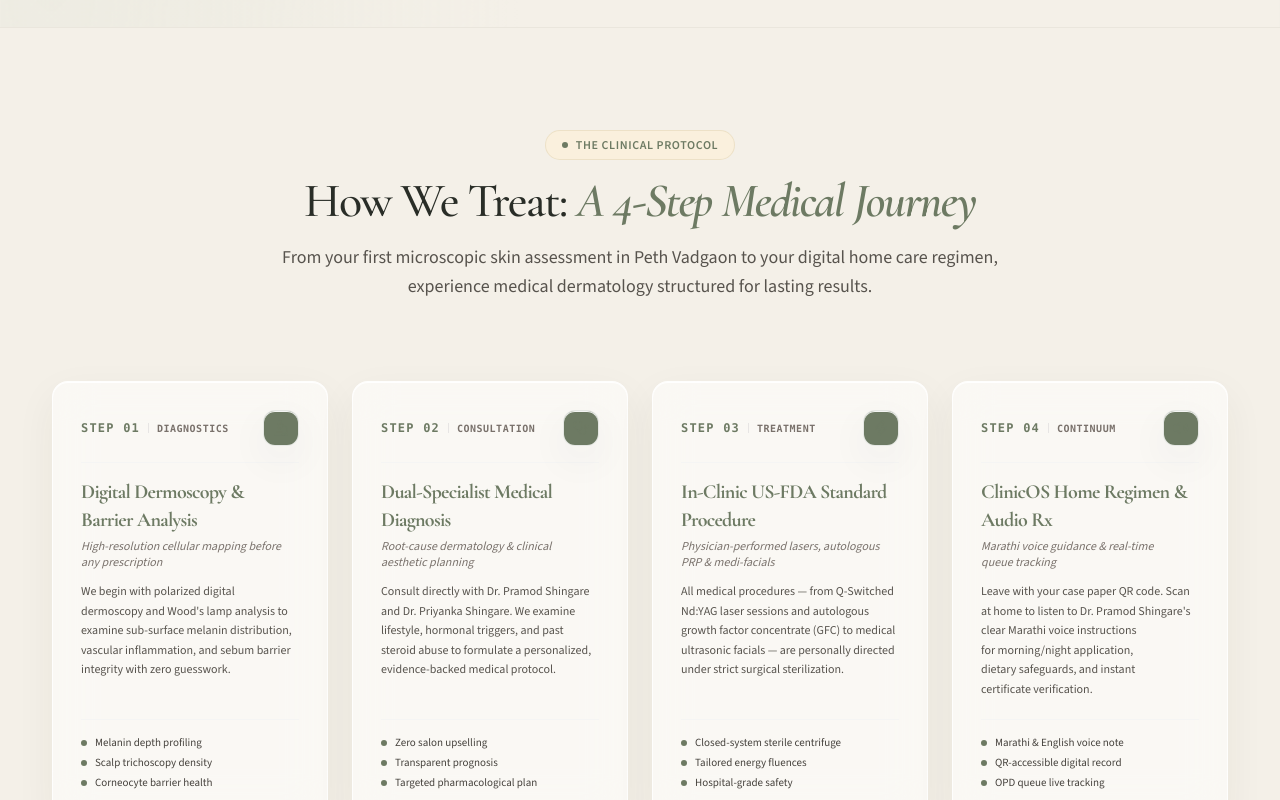
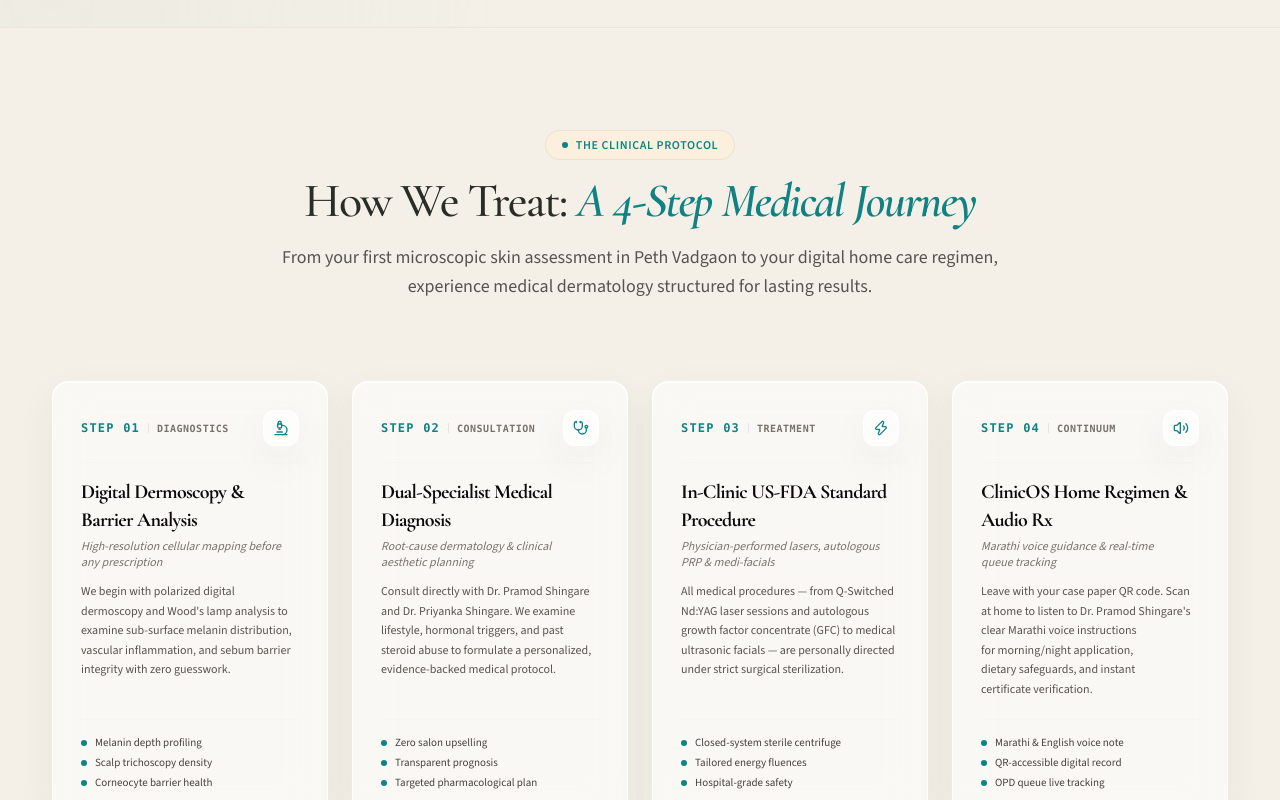
Before and after one commit to axiogenai/shingare-skin-clinic, a Next.js app: page / in a window 1280 px wide. Shown: the part 3200-4000 px from the top of the page. Built offline with nearby package versions, Linux system fonts and the light colour scheme; a web font is replaced by a local one.

Commit message:
Remove broad color overrides that caused blank green icon tiles

```diff
--- a/src/app/homepage-redesign.module.css
+++ b/src/app/homepage-redesign.module.css
@@ -104,22 +104,6 @@
     0 20px 48px rgba(48, 53, 43, 0.085);
 }
 
-.homepage > :global(section) [class*="text-[#108283]"],
-.homepage > :global(section) [class*="text-[#0e787a]"] {
-  color: var(--home-sage) !important;
-}
-
-.homepage > :global(section) [class*="bg-[#108283]"],
-.homepage > :global(section) [class*="bg-[#0e787a]"] {
-  background-color: var(--home-sage) !important;
-}
-
-.homepage > :global(section) [class*="text-[#93231f]"],
-.homepage > :global(section) [class*="text-[#991b1b]"],
-.homepage > :global(section) [class*="text-[#881337]"] {
-  color: var(--home-wine) !important;
-}
-
 .homepage > :global(section) a:focus-visible,
 .homepage > :global(section) button:focus-visible {
   outline: 2px solid var(--home-wine);
```
